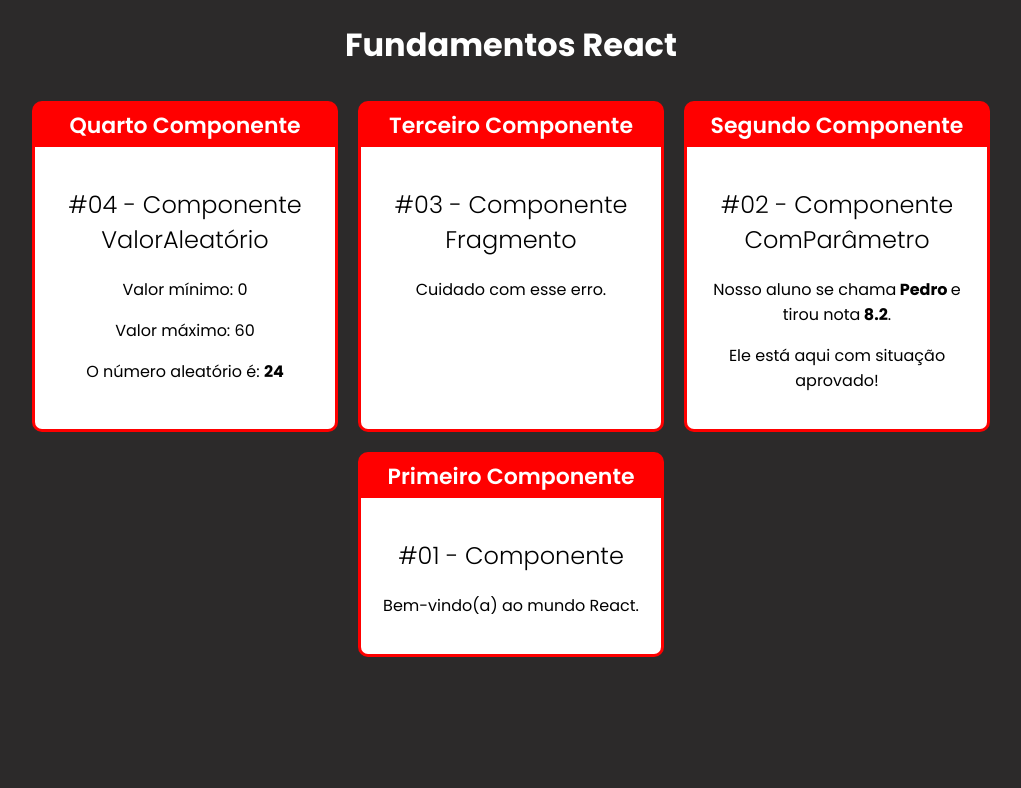
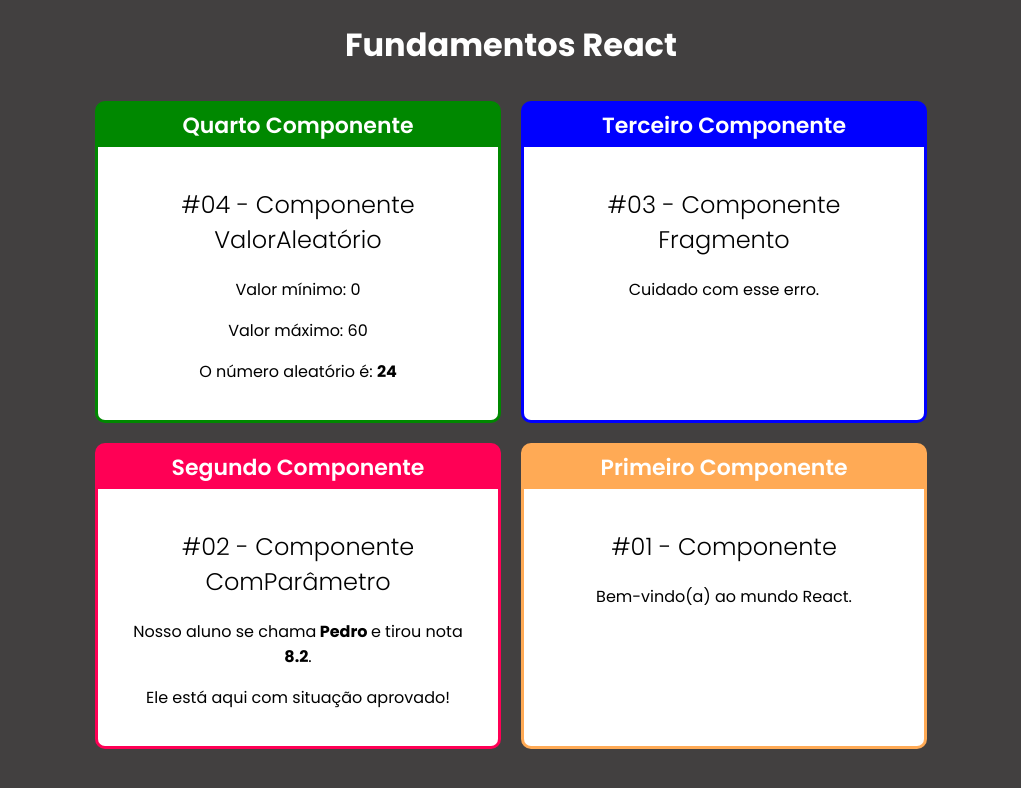
Before and after one commit to barbaracalderon/fundamentos-react, a React (Create React App) app: page / in a window 1280 px wide. Shown: the top 788 px of the page, without its empty margins (129-1150 px from the left). Built offline with nearby package versions, Linux system fonts and the light colour scheme.

Commit message:
Created attribute color for each <Card />

```diff
--- a/src/App.jsx
+++ b/src/App.jsx
@@ -10,22 +10,22 @@
     <div id="App">
         <h1>Fundamentos React</h1>
         <div className="Cards">
-            <Card titulo="Quarto Componente">
+            <Card titulo="Quarto Componente" color="#080">
                 <Aleatorio
                     valorMin={0}
                     valorMax={60}
                 />
             </Card>
-            <Card titulo="Terceiro Componente">
+            <Card titulo="Terceiro Componente" color="#00F">
                 <Fragmento/>
             </Card>
-            <Card titulo="Segundo Componente">
+            <Card titulo="Segundo Componente"  color="#F05">
                 <ComParametro
                 tituloComponente="#02 - Componente ComParâmetro"
                 nomeAluno="Pedro"
                 notaAluno={8.2} />
             </Card>
-            <Card titulo="Primeiro Componente">
+            <Card titulo="Primeiro Componente" color="#FA5">
                 <Primeiro />
             </Card>
         </div>
--- a/src/components/layout/Card.css
+++ b/src/components/layout/Card.css
@@ -1,15 +1,14 @@
 
 
 .Card {
-    background-color: red;
-    border: 3px solid red;
+    border: 3px solid;
     border-radius: 10px;
     overflow: hidden;
     margin: 10px;
     display: flex;
     flex-direction: column;
-    min-width: 300px;
-    max-width: 300px;
+    min-width: 400px;
+    max-width: 400px;
 }
 
 .Card .Title {
--- a/src/components/layout/Card.jsx
+++ b/src/components/layout/Card.jsx
@@ -2,8 +2,12 @@
 import "./Card.css"
 
 export default (props) => {
+    const cardStyle = {
+        backgroundColor: props.color,
+        borderColor: props.color
+    }
     return (
-        <div className="Card">
+        <div className="Card" style={cardStyle}>
             <div className="Title">
                 { props.titulo }
             </div>
--- a/src/index.css
+++ b/src/index.css
@@ -1,7 +1,7 @@
 @import url('https://fonts.googleapis.com/css2?family=Poppins:ital,wght@0,300;0,400;0,500;0,600;0,700;1,300;1,400;1,500;1,600;1,700&display=swap');
 
 body {
-    background-color: rgb(44, 42, 42);
+    background-color: rgb(66, 64, 64);
     color: rgb(255, 255, 255);
     font-size: 1rem;
     font-family: 'Poppins', sans-serif;
```
